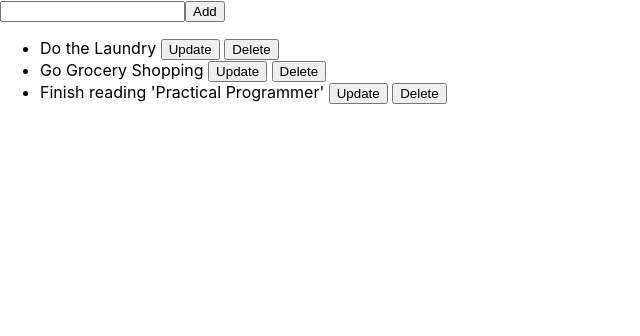
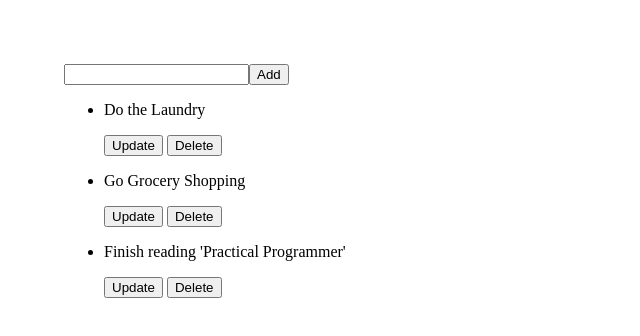
Before and after one commit to hannah-choi/react-todolist, a React (Create React App) app: page / in a window 1280 px wide. Shown: the top 336 px of the page, without its empty margins (0-640 px from the left). Built offline with nearby package versions, Linux system fonts and the light colour scheme.

Commit message:
toggleComplete

```diff
--- a/src/App.js
+++ b/src/App.js
@@ -1,6 +1,7 @@
 import { useState } from "react";
 import Input from "./components/Input";
 import List from "./components/List";
+import "./index.css";
 
 function App() {
     const [todos, setTodos] = useState([
--- a/src/components/ListItem.js
+++ b/src/components/ListItem.js
@@ -2,11 +2,23 @@ import React, { useState } from "react";
 
 function ListItem({ value, deleteTodo, updateTodo, index }) {
     const [isEditing, setEditingMode] = useState(false);
+    const [complete, setComplete] = useState(false);
     const [task, setNewTask] = useState(value);
+
+    const toggleComplete = () => {
+        setComplete(!complete);
+    };
 
     const viewMode = (
         <div>
-            {value}{" "}
+            <p
+                className={complete ? "completed" : ""}
+                onClick={() => {
+                    toggleComplete();
+                }}
+            >
+                {value}
+            </p>{" "}
             <input
                 type="button"
                 value="Update"
--- a/src/index.css
+++ b/src/index.css
@@ -1,13 +1,7 @@
 body {
-  margin: 0;
-  font-family: -apple-system, BlinkMacSystemFont, 'Segoe UI', 'Roboto', 'Oxygen',
-    'Ubuntu', 'Cantarell', 'Fira Sans', 'Droid Sans', 'Helvetica Neue',
-    sans-serif;
-  -webkit-font-smoothing: antialiased;
-  -moz-osx-font-smoothing: grayscale;
+    margin: 4rem;
 }
 
-code {
-  font-family: source-code-pro, Menlo, Monaco, Consolas, 'Courier New',
-    monospace;
+.completed {
+    text-decoration: line-through;
 }
```
Also changed, not shown: 1 other file (tests, documents, lock files or other folders).
